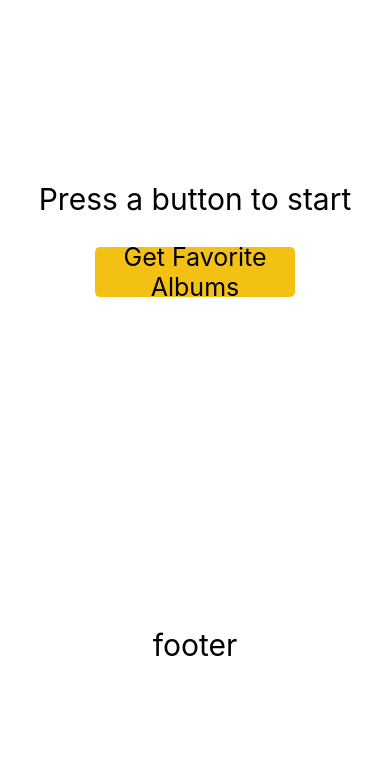
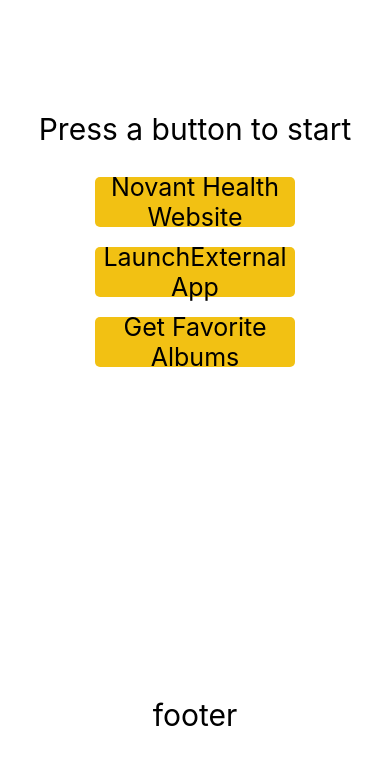
Before and after one commit to jweissman/react-native-experiments, a React Native app: screen / in a window 390 px wide. Shown: the top 764 px of the page. Built offline with nearby package versions, Linux system fonts and the light colour scheme.

Commit message:
sketch open website; launch external app

```diff
--- a/App.tsx
+++ b/App.tsx
@@ -1,6 +1,8 @@
 import React from 'react';
 import {Text, TouchableOpacity, View, FlatList, SafeAreaView} from 'react-native';
 import AlbumView, { Album } from './src/components/compounds/AlbumView';
+import { Linking } from 'react-native';
+import { WebBrowser } from 'expo';
 import styles from './src/Style';
 
 type State = {
@@ -34,6 +36,14 @@
         }
     }
 
+    openNovantHealthWebsite = () => {
+        WebBrowser.openBrowserAsync("https://www.novanthealth.org");
+    }
+
+    launchExternalApp = () => {
+        Linking.openURL("YouTube://1krc73eU5yU");
+    }
+
     render() {
         return (
             <SafeAreaView style={styles.container}>
@@ -43,6 +53,22 @@
                 >
                     {this.state.text}
                 </Text>
+
+                <TouchableOpacity
+                    style={styles.button}
+                    testID="LoadNovantHealthDotOrg"
+                    onPress={this.openNovantHealthWebsite}
+                >
+                    <Text style={styles.buttonText}>Novant Health Website</Text>
+                </TouchableOpacity>
+
+                <TouchableOpacity
+                    style={styles.button}
+                    testID="LaunchExternalApp"
+                    onPress={this.launchExternalApp}
+                >
+                    <Text style={styles.buttonText}>LaunchExternalApp</Text>
+                </TouchableOpacity>
 
                 <TouchableOpacity
                     style={styles.button}
```
Also changed, not shown: 1 other file (tests, documents, lock files or other folders).
